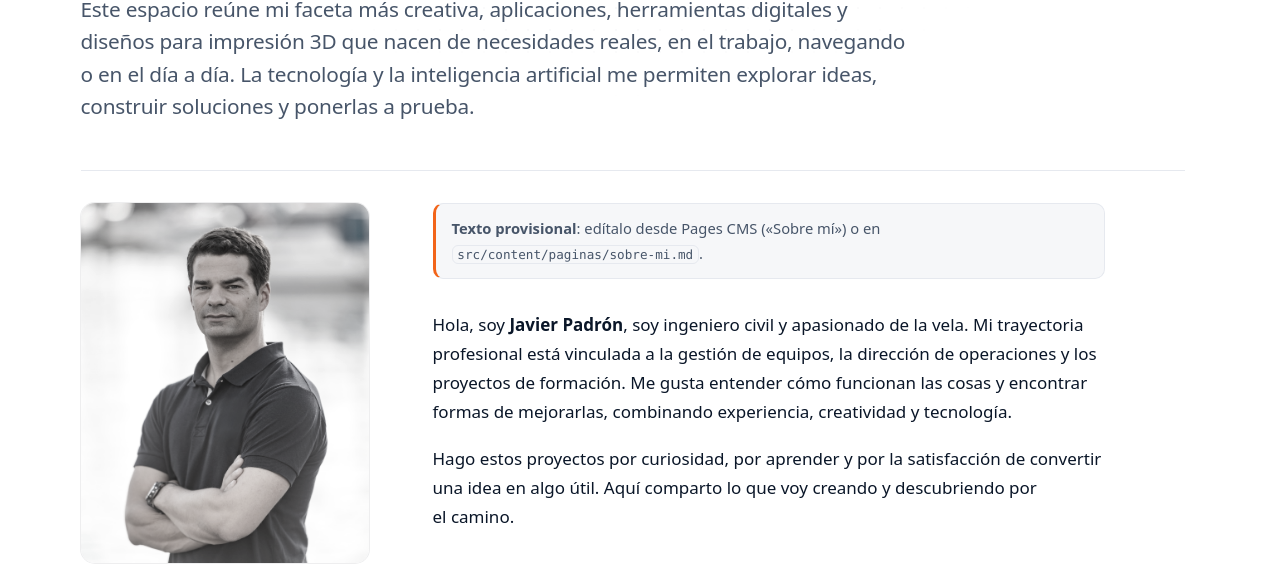
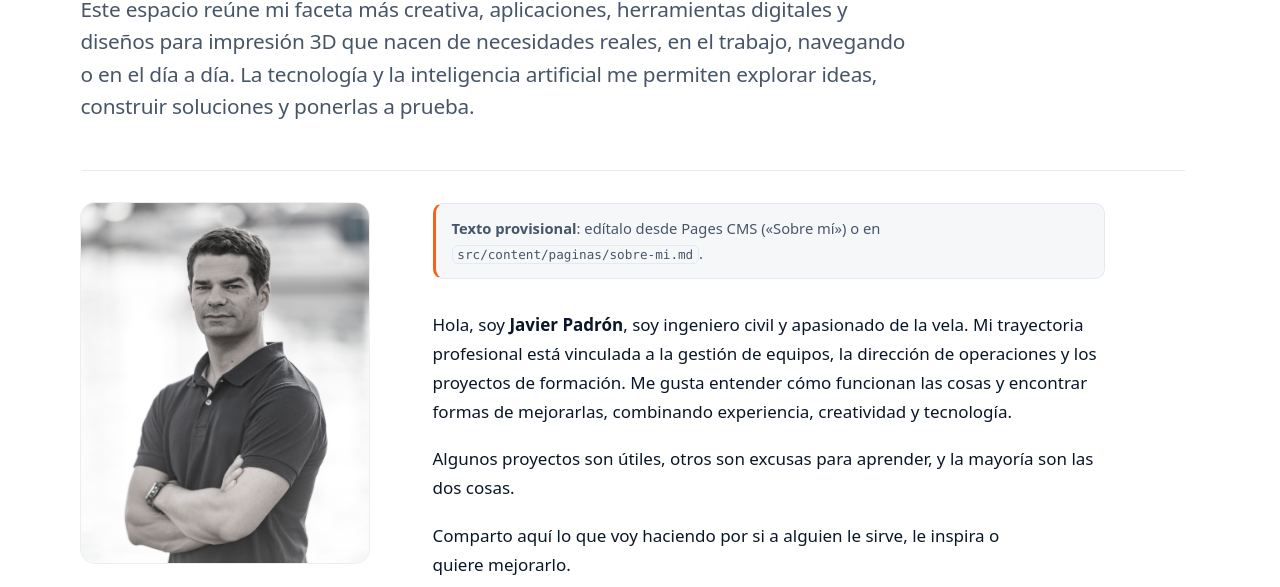
Before and after one commit to Jpadront/web, an Astro site: page /sobre-mi in a window 1280 px wide. Shown: the part 339-926 px from the top of the page. Built offline with nearby package versions, Linux system fonts and the light colour scheme; Astro itself is replaced by a stand-in of ours.

Commit message:
Update src/content/paginas/sobre-mi.md (via Pages CMS)

```diff
--- a/src/content/paginas/sobre-mi.md
+++ b/src/content/paginas/sobre-mi.md
@@ -12,7 +12,9 @@ foto_alt: Retrato
 
 Hola, soy **Javier Padrón**, soy ingeniero civil y apasionado de la vela. Mi trayectoria profesional está vinculada a la gestión de equipos, la dirección de operaciones y los proyectos de formación. Me gusta entender cómo funcionan las cosas y encontrar formas de mejorarlas, combinando experiencia, creatividad y tecnología.
 
-Hago estos proyectos por curiosidad, por aprender y por la satisfacción de convertir una idea en algo útil. Aquí comparto lo que voy creando y descubriendo por el camino.
+Algunos proyectos son útiles, otros son excusas para aprender, y la mayoría son las dos cosas.
+
+Comparto aquí lo que voy haciendo por si a alguien le sirve, le inspira o quiere mejorarlo.
 
 ## Vela
 
```
